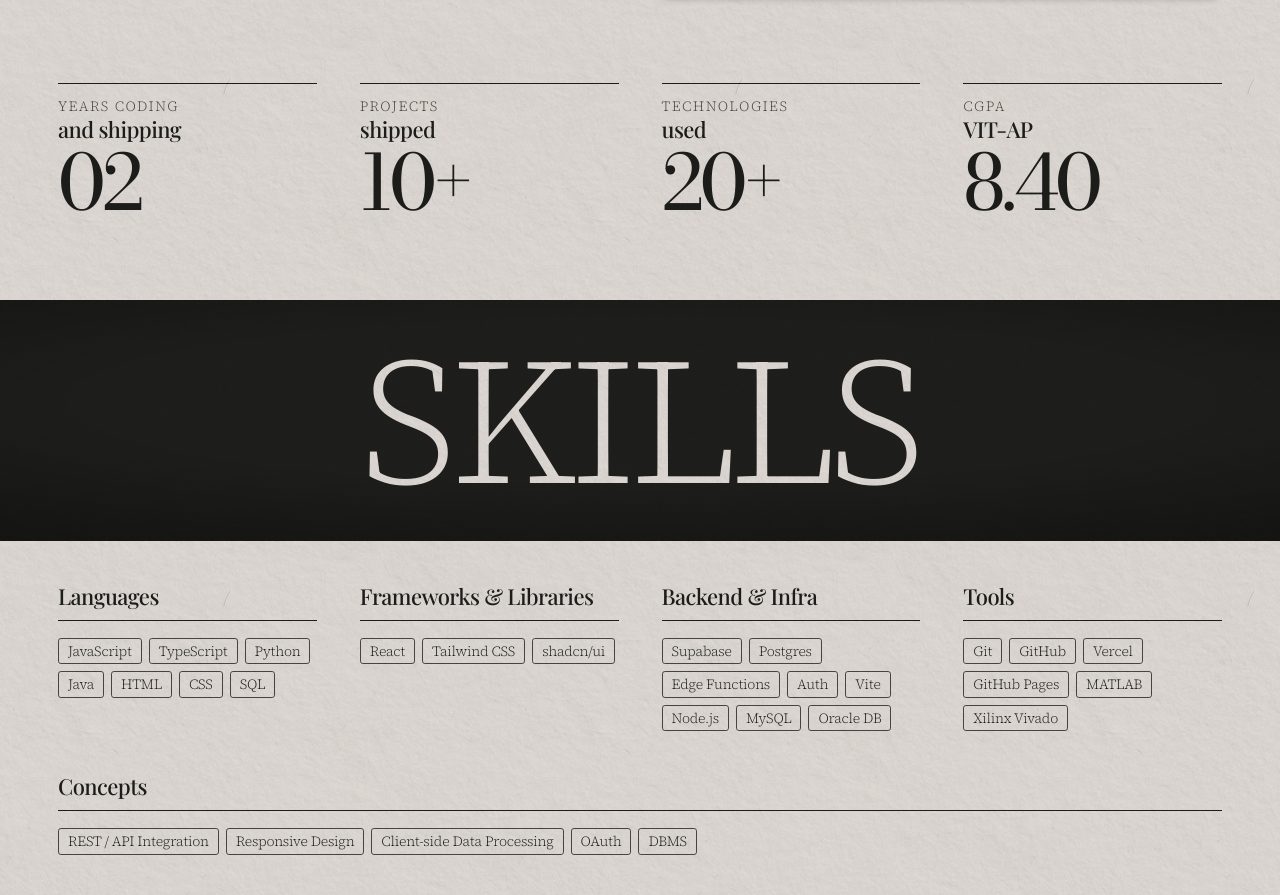
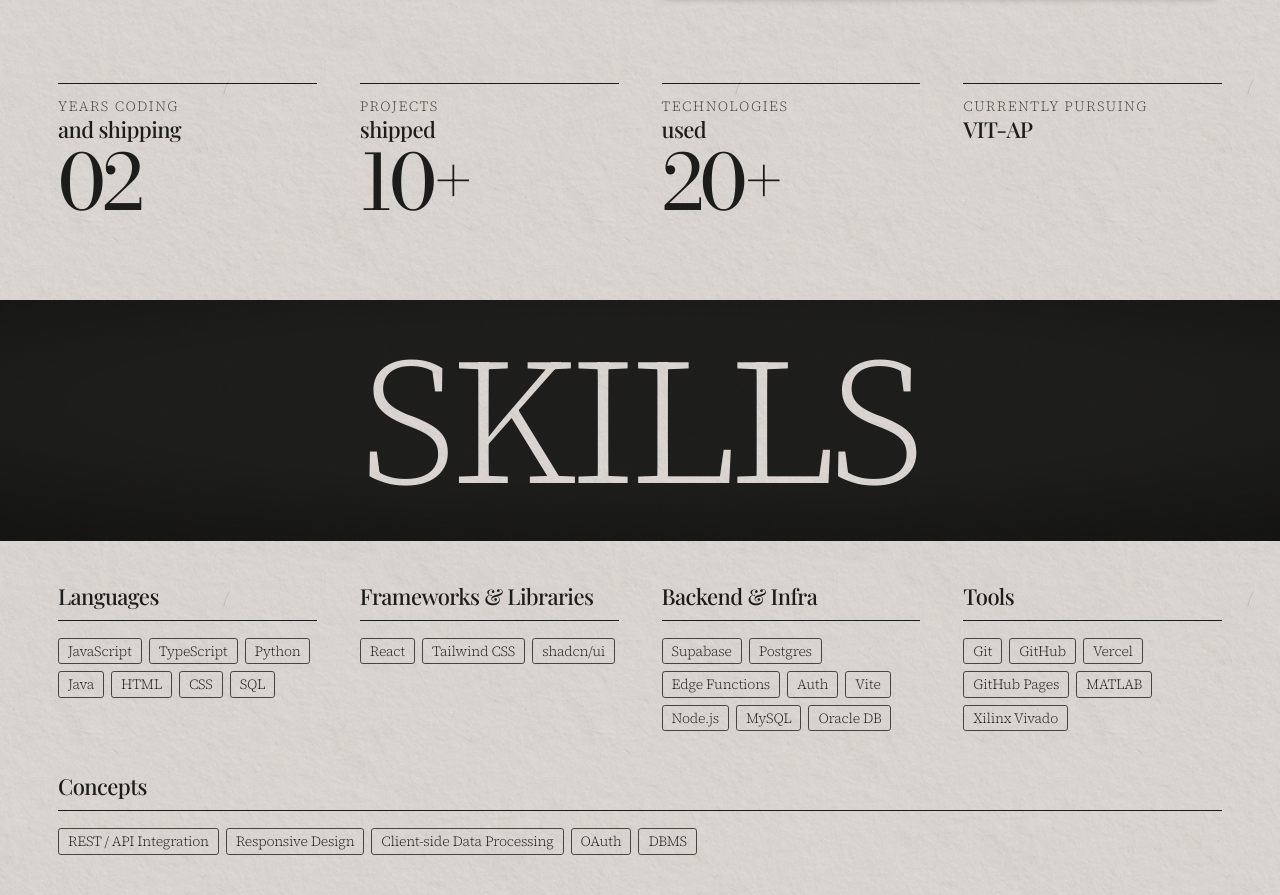
Before and after one commit to AbhignyanUdgata/landing-page, a website built with Vite: page about.html in a window 1280 px wide. Shown: the part 1094-1989 px from the top of the page. Built offline with nearby package versions, Linux system fonts and the light colour scheme.

Commit message:
Update CGPA section to reflect current status

```diff
--- a/about.html
+++ b/about.html
@@ -252,9 +252,8 @@ html.pt-enter .pt-water{transform:translateY(-96px)}
       <div class="font-canopee font-normal text-[clamp(48px,6vw,96px)] leading-[0.82] tracking-[-0.05em] mt-7">20+</div>
     </div>
     <div class="stat border-t border-ink-black pt-14 flex flex-col gap-0.5">
-      <p class="text-caption leading-caption tracking-[0.1em] uppercase text-charcoal">CGPA</p>
+      <p class="text-caption leading-caption tracking-[0.1em] uppercase text-charcoal">Currently pursuing</p>
       <p class="font-domaine-display font-medium text-subheading leading-subheading tracking-subheading">VIT-AP</p>
-      <div class="font-canopee font-normal text-[clamp(48px,6vw,96px)] leading-[0.82] tracking-[-0.05em] mt-7">8.40</div>
     </div>
   </section>
 
```
